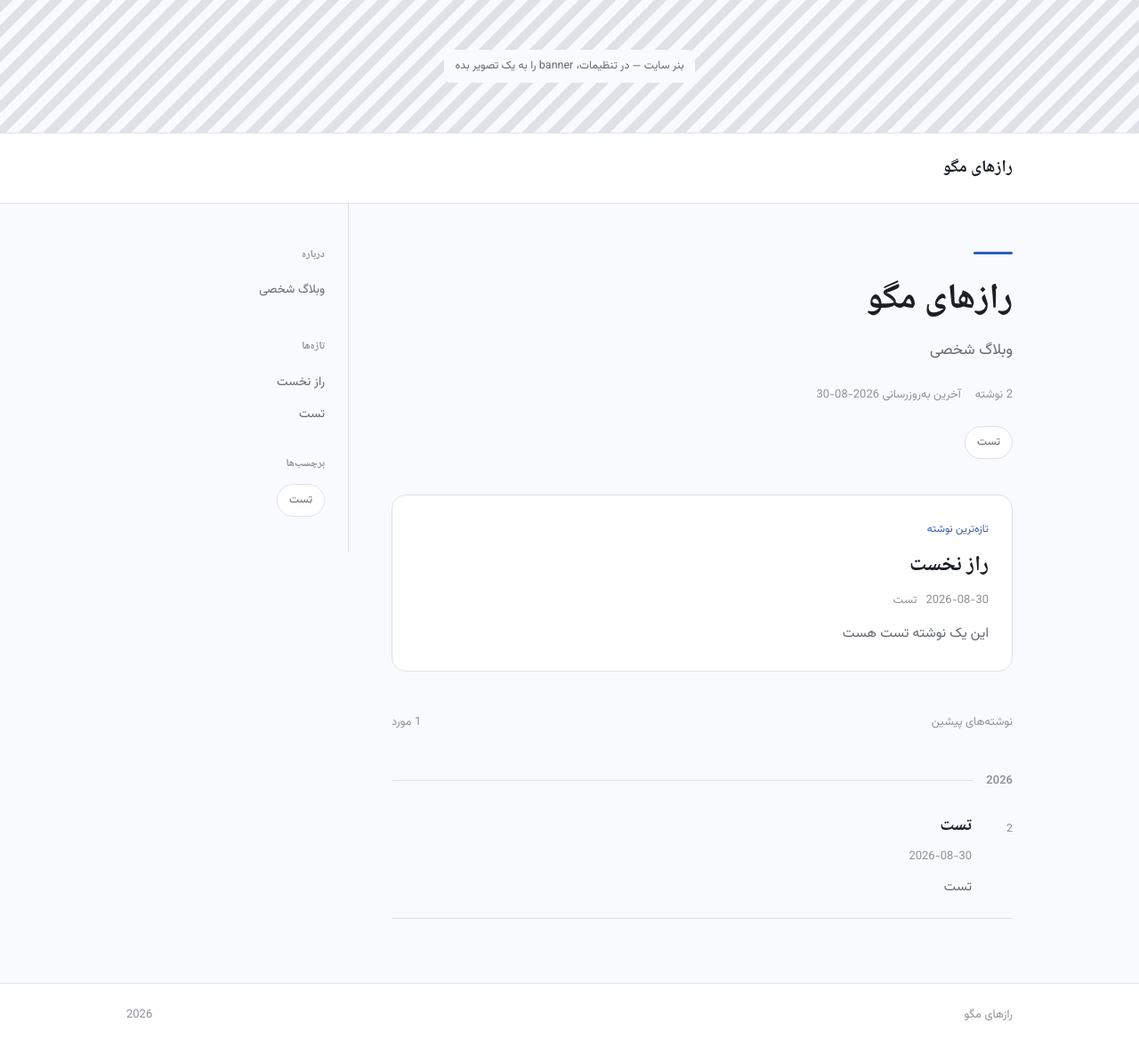
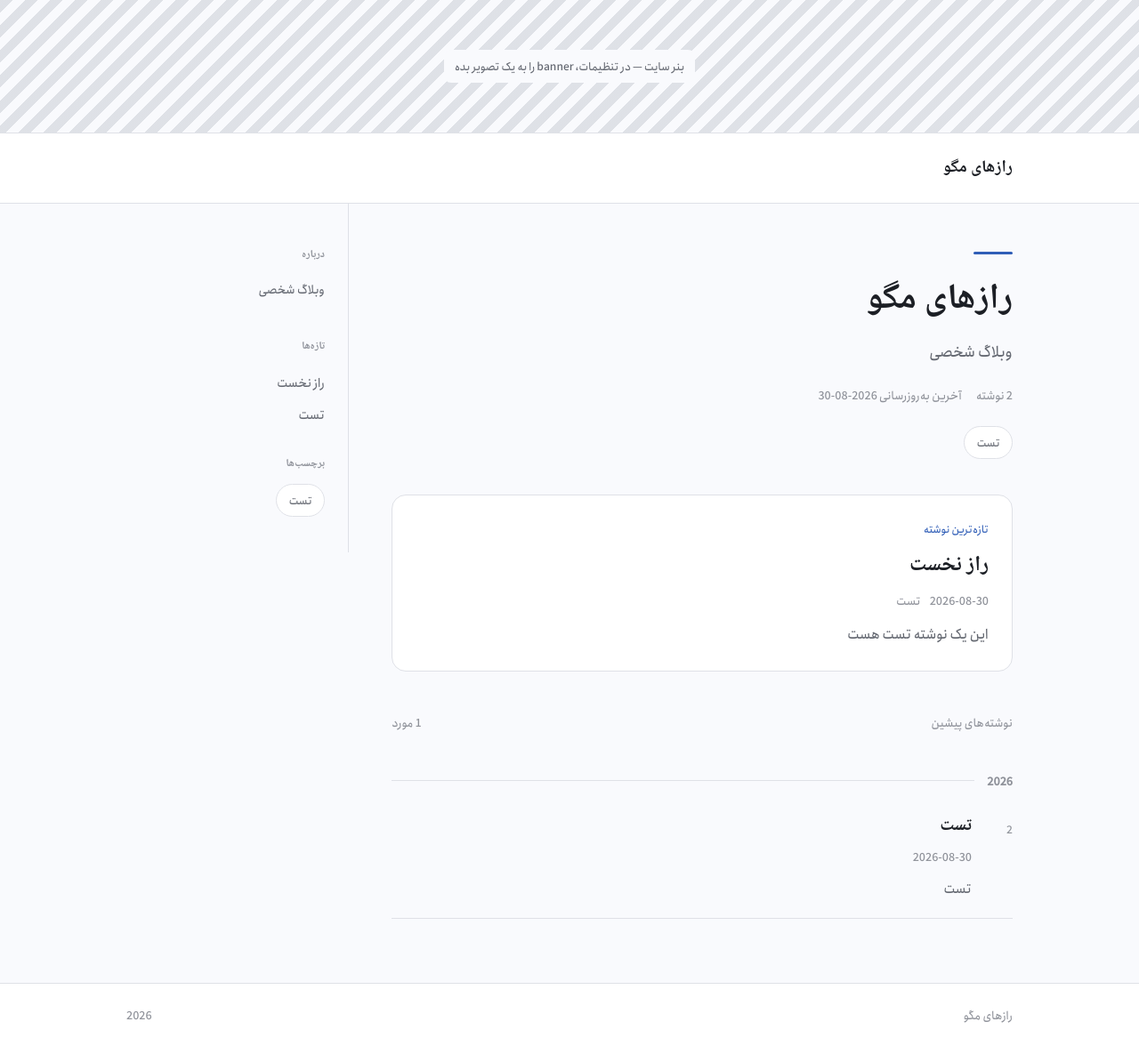
Before and after one commit to mashrajabmirza-a11y/razhaye-magoo, a Jekyll site: the page built from index.md, in a window 1280 px wide and 1176 px high. Shown: the whole window at 89% size. Built offline with Jekyll 4.4.1, drawn with Linux system fonts in a browser that asks for light colours.

Commit message:
به‌روزرسانی تنظیمات سایت

```diff
--- a/_config.yml
+++ b/_config.yml
@@ -1,3 +1,5 @@
+font_body_name: Anjoman-Medium
+font_body_url: /assets/fonts/Anjoman-Medium.ttf
 title: رازهای مگو
 description: وبلاگ شخصی
 lang: fa
```
